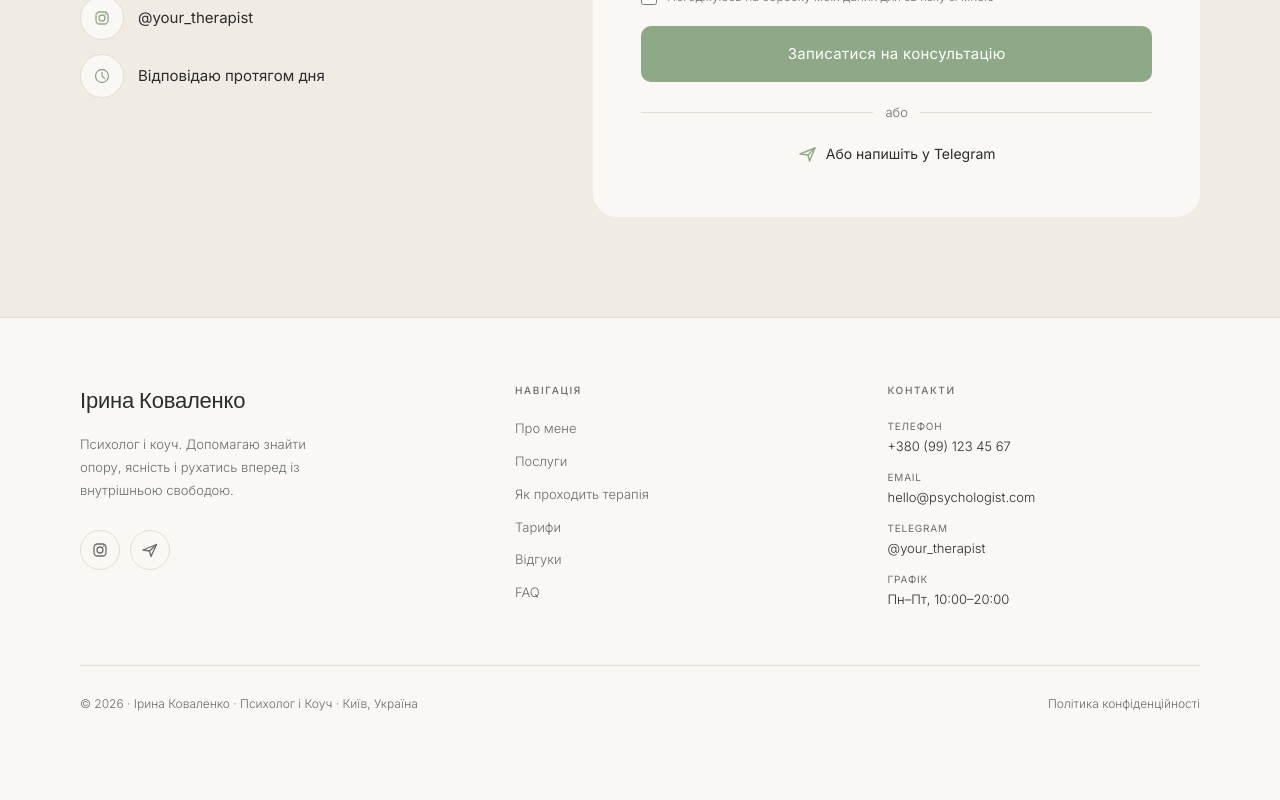
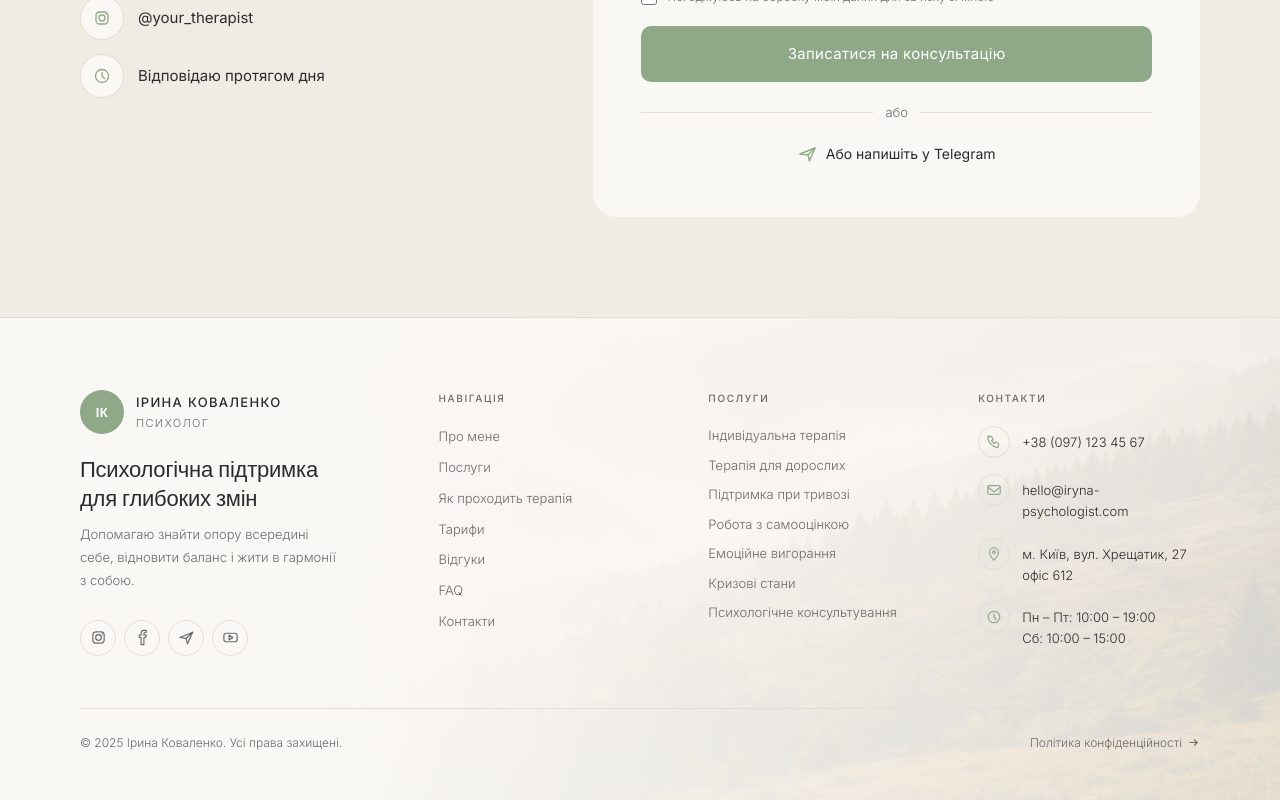
Before and after one commit to danylonahorniuk/psychologist-landing, a Next.js app: page / in a window 1280 px wide. Shown: the part 7559-8359 px from the top of the page. Before the commit the page ends 8321 px from the top, so only its background shows below. Built offline with nearby package versions, Linux system fonts and the light colour scheme.

Commit message:
feat: redesign footer with 4 columns, mountain background, contact icons

```diff
--- a/app/globals.css
+++ b/app/globals.css
@@ -383,9 +383,9 @@ body {
 /* Footer */
 .footer-grid {
   display: grid;
-  grid-template-columns: 1.2fr 1fr 1fr;
-  gap: 60px;
-  margin-bottom: 56px;
+  grid-template-columns: 1.4fr 1fr 1fr 1fr;
+  gap: 48px;
 }
-@media (max-width: 900px) { .footer-grid { grid-template-columns: 1fr 1fr; gap: 40px; } }
+@media (max-width: 1024px) { .footer-grid { grid-template-columns: 1.2fr 1fr 1fr; gap: 36px; } }
+@media (max-width: 900px) { .footer-grid { grid-template-columns: 1fr 1fr; gap: 36px; } }
 @media (max-width: 640px) { .footer-grid { grid-template-columns: 1fr; gap: 32px; } }
--- a/components/Footer.tsx
+++ b/components/Footer.tsx
@@ -1,19 +1,69 @@
-export default function Footer() {
+import Image from "next/image";
+
 const navLinks = [
-    { href: "#about",   label: "Про мене" },
+  { href: "#about",    label: "Про мене" },
   { href: "#services", label: "Послуги" },
-    { href: "#how",     label: "Як проходить терапія" },
-    { href: "#pricing", label: "Тарифи" },
-    { href: "#reviews", label: "Відгуки" },
-    { href: "#faq",     label: "FAQ" },
+  { href: "#how",      label: "Як проходить терапія" },
+  { href: "#pricing",  label: "Тарифи" },
+  { href: "#reviews",  label: "Відгуки" },
+  { href: "#faq",      label: "FAQ" },
+  { href: "#contact",  label: "Контакти" },
+];
+
+const services = [
+  "Індивідуальна терапія",
+  "Терапія для дорослих",
+  "Підтримка при тривозі",
+  "Робота з самооцінкою",
+  "Емоційне вигорання",
+  "Кризові стани",
+  "Психологічне консультування",
+];
+
+const contacts = [
+  {
+    icon: (
+      <svg width="16" height="16" viewBox="0 0 18 18" fill="none">
+        <path d="M3.5 3h3l1.5 3.5-1.75 1.05A9 9 0 0 0 9.45 10.75L10.5 9l3.5 1.5v3c0 .83-.67 1.5-1.5 1.5A12 12 0 0 1 2 3.5C2 2.67 2.67 2 3.5 2z" stroke="currentColor" strokeWidth="1.3" strokeLinecap="round" strokeLinejoin="round"/>
+      </svg>
+    ),
+    lines: ["+38 (097) 123 45 67"],
+  },
+  {
+    icon: (
+      <svg width="16" height="16" viewBox="0 0 18 18" fill="none">
+        <rect x="2" y="4" width="14" height="10" rx="2" stroke="currentColor" strokeWidth="1.3"/>
+        <path d="M2 6l7 5 7-5" stroke="currentColor" strokeWidth="1.3" strokeLinecap="round"/>
+      </svg>
+    ),
+    lines: ["hello@iryna-psychologist.com"],
+  },
+  {
+    icon: (
+      <svg width="16" height="16" viewBox="0 0 18 18" fill="none">
+        <path d="M9 2C6.24 2 4 4.24 4 7c0 3.75 5 9 5 9s5-5.25 5-9c0-2.76-2.24-5-5-5z" stroke="currentColor" strokeWidth="1.3"/>
+        <circle cx="9" cy="7" r="1.5" stroke="currentColor" strokeWidth="1.3"/>
+      </svg>
+    ),
+    lines: ["м. Київ, вул. Хрещатик, 27", "офіс 612"],
+  },
+  {
+    icon: (
+      <svg width="16" height="16" viewBox="0 0 18 18" fill="none">
+        <circle cx="9" cy="9" r="6.5" stroke="currentColor" strokeWidth="1.3"/>
+        <path d="M9 5.5V9l2.5 2.5" stroke="currentColor" strokeWidth="1.3" strokeLinecap="round"/>
+      </svg>
+    ),
+    lines: ["Пн – Пт: 10:00 – 19:00", "Сб: 10:00 – 15:00"],
+  },
 ];
 
 const socials = [
   {
+    label: "Instagram",
     href: "#",
-      label: "Instagram",
     icon: (
-        <svg width="18" height="18" viewBox="0 0 18 18" fill="none">
+      <svg width="17" height="17" viewBox="0 0 18 18" fill="none">
         <rect x="3" y="3" width="12" height="12" rx="3.5" stroke="currentColor" strokeWidth="1.3"/>
         <circle cx="9" cy="9" r="3" stroke="currentColor" strokeWidth="1.3"/>
         <circle cx="12.8" cy="5.2" r="0.8" fill="currentColor"/>
@@ -21,19 +71,170 @@ export default function Footer() {
     ),
   },
   {
+    label: "Facebook",
     href: "#",
+    icon: (
+      <svg width="17" height="17" viewBox="0 0 18 18" fill="none">
+        <path d="M10.5 9H12.5L13 6.5H10.5V5C10.5 4.17 10.5 3.5 12 3.5H13V1.5C12.72 1.47 11.69 1.4 10.6 1.4C8.57 1.4 7.5 2.66 7.5 4.9V6.5H5.5V9H7.5V16.5H10.5V9Z" stroke="currentColor" strokeWidth="1.2" strokeLinecap="round" strokeLinejoin="round"/>
+      </svg>
+    ),
+  },
+  {
     label: "Telegram",
+    href: "#",
     icon: (
-        <svg width="18" height="18" viewBox="0 0 18 18" fill="none">
+      <svg width="17" height="17" viewBox="0 0 18 18" fill="none">
         <path d="M2 9L15.5 3.5 10 15.5 8.5 10 2 9Z" stroke="currentColor" strokeWidth="1.3" strokeLinecap="round" strokeLinejoin="round"/>
         <path d="M8.5 10L15.5 3.5" stroke="currentColor" strokeWidth="1.3" strokeLinecap="round"/>
       </svg>
     ),
   },
+  {
+    label: "YouTube",
+    href: "#",
+    icon: (
+      <svg width="17" height="17" viewBox="0 0 18 18" fill="none">
+        <rect x="2" y="4.5" width="14" height="9" rx="2.5" stroke="currentColor" strokeWidth="1.3"/>
+        <path d="M7.5 6.5L11.5 9L7.5 11.5V6.5Z" stroke="currentColor" strokeWidth="1.3" strokeLinejoin="round"/>
+      </svg>
+    ),
+  },
 ];
 
+export default function Footer() {
   return (
-    <footer style={{ background: "var(--bg)", borderTop: "1px solid var(--border)" }}>
+    <footer style={{ background: "var(--bg)", borderTop: "1px solid var(--border)", position: "relative", overflow: "hidden" }}>
+
+      {/* Mountain background — subtle, right-aligned */}
+      <div style={{ position: "absolute", inset: 0, zIndex: 0, pointerEvents: "none" }}>
+        <Image
+          src="/footer-mountains.png"
+          alt=""
+          fill
+          style={{ objectFit: "cover", objectPosition: "center bottom", opacity: 0.18 }}
+          sizes="100vw"
+        />
+        {/* Fade from left so text columns stay readable */}
+        <div style={{
+          position: "absolute", inset: 0,
+          background: "linear-gradient(to right, var(--bg) 0%, var(--bg) 25%, rgba(250,248,245,0.55) 55%, transparent 100%)",
+        }} />
+      </div>
+
+      {/* Main content */}
+      <div style={{ position: "relative", zIndex: 1, maxWidth: "1280px", margin: "0 auto", padding: "72px 80px 48px" }}>
+        <div className="footer-grid">
+
+          {/* Col 1 — Brand */}
+          <div>
+            <div style={{ display: "flex", alignItems: "center", gap: "12px", marginBottom: "20px" }}>
+              <div style={{ width: "44px", height: "44px", borderRadius: "50%", background: "var(--sage)", display: "flex", alignItems: "center", justifyContent: "center", flexShrink: 0 }}>
+                <span style={{ fontFamily: "var(--font-playfair), serif", fontSize: "13px", color: "#fff", fontWeight: 600, letterSpacing: "0.03em" }}>ІК</span>
+              </div>
+              <div>
+                <div style={{ fontSize: "13px", fontWeight: 500, color: "var(--text)", letterSpacing: "0.1em", textTransform: "uppercase" }}>
+                  Ірина Коваленко
+                </div>
+                <div style={{ fontSize: "11px", color: "var(--muted)", letterSpacing: "0.12em", textTransform: "uppercase", fontWeight: 300, marginTop: "2px" }}>
+                  психолог
+                </div>
+              </div>
+            </div>
+
+            <h3 style={{
+              fontFamily: "var(--font-playfair), serif",
+              fontSize: "22px",
+              fontWeight: 500,
+              color: "var(--text)",
+              lineHeight: 1.3,
+              letterSpacing: "-0.01em",
+              marginBottom: "12px",
+              maxWidth: "270px",
+            }}>
+              Психологічна підтримка для глибоких змін
+            </h3>
+            <p style={{ fontSize: "13px", color: "var(--muted)", lineHeight: 1.75, fontWeight: 300, maxWidth: "260px", marginBottom: "28px" }}>
+              Допомагаю знайти опору всередині себе, відновити баланс і жити в гармонії з собою.
+            </p>
+
+            <div style={{ display: "flex", gap: "8px" }}>
+              {socials.map((s) => (
+                <a key={s.label} href={s.href} aria-label={s.label} className="footer-social">
+                  {s.icon}
+                </a>
+              ))}
+            </div>
+          </div>
+
+          {/* Col 2 — Navigation */}
+          <div>
+            <span style={{ fontSize: "10px", letterSpacing: "0.16em", textTransform: "uppercase", color: "var(--muted)", fontWeight: 500, display: "block", marginBottom: "20px" }}>
+              Навігація
+            </span>
+            <nav style={{ display: "flex", flexDirection: "column", gap: "10px" }}>
+              {navLinks.map((l) => (
+                <a key={l.href} href={l.href} className="footer-nav-link">{l.label}</a>
+              ))}
+            </nav>
+          </div>
+
+          {/* Col 3 — Services */}
+          <div>
+            <span style={{ fontSize: "10px", letterSpacing: "0.16em", textTransform: "uppercase", color: "var(--muted)", fontWeight: 500, display: "block", marginBottom: "20px" }}>
+              Послуги
+            </span>
+            <div style={{ display: "flex", flexDirection: "column", gap: "10px" }}>
+              {services.map((s) => (
+                <span key={s} style={{ fontSize: "13px", color: "var(--muted)", fontWeight: 300, lineHeight: 1.5 }}>{s}</span>
+              ))}
+            </div>
+          </div>
+
+          {/* Col 4 — Contacts */}
+          <div>
+            <span style={{ fontSize: "10px", letterSpacing: "0.16em", textTransform: "uppercase", color: "var(--muted)", fontWeight: 500, display: "block", marginBottom: "20px" }}>
+              Контакти
+            </span>
+            <div style={{ display: "flex", flexDirection: "column", gap: "16px" }}>
+              {contacts.map((c, i) => (
+                <div key={i} style={{ display: "flex", alignItems: "flex-start", gap: "12px" }}>
+                  <div style={{
+                    width: "32px", height: "32px", borderRadius: "50%",
+                    border: "1px solid var(--border)",
+                    display: "flex", alignItems: "center", justifyContent: "center",
+                    flexShrink: 0, color: "var(--sage)",
+                  }}>
+                    {c.icon}
+                  </div>
+                  <div style={{ paddingTop: "6px" }}>
+                    {c.lines.map((line, j) => (
+                      <div key={j} style={{ fontSize: "13px", color: "var(--text)", fontWeight: 300, lineHeight: 1.6 }}>{line}</div>
+                    ))}
+                  </div>
+                </div>
+              ))}
+            </div>
+          </div>
+
+        </div>
+
+        {/* Divider */}
+        <div style={{ height: "1px", background: "var(--border)", margin: "52px 0 24px" }} />
+
+        {/* Bottom bar */}
+        <div style={{ display: "flex", justifyContent: "space-between", alignItems: "center" }}>
+          <p style={{ fontSize: "12px", color: "var(--muted)", fontWeight: 300 }}>
+            © 2025 Ірина Коваленко. Усі права захищені.
+          </p>
+          <a href="#" style={{ fontSize: "12px", color: "var(--muted)", textDecoration: "none", fontWeight: 300, display: "flex", alignItems: "center", gap: "5px", transition: "color 0.2s" }}>
+            Політика конфіденційності
+            <svg width="13" height="13" viewBox="0 0 14 14" fill="none">
+              <path d="M3 7h8M8 4l3 3-3 3" stroke="currentColor" strokeWidth="1.2" strokeLinecap="round" strokeLinejoin="round"/>
+            </svg>
+          </a>
+        </div>
+      </div>
+
       <style>{`
         .footer-nav-link {
           font-size: 13px;
@@ -44,7 +245,7 @@ export default function Footer() {
         }
         .footer-nav-link:hover { color: var(--text); }
         .footer-social {
-          width: 40px; height: 40px;
+          width: 36px; height: 36px;
           border-radius: 50%;
           border: 1px solid var(--border);
           display: flex; align-items: center; justify-content: center;
@@ -57,75 +258,6 @@ export default function Footer() {
           color: var(--sage);
         }
       `}</style>
-
-      {/* Main footer */}
-      <div style={{ padding: "64px 80px 48px", maxWidth: "1280px", margin: "0 auto" }}>
-        <div className="footer-grid">
-
-          {/* Col 1 — Brand */}
-          <div>
-            <a href="#" style={{ fontFamily: "var(--font-playfair), serif", fontSize: "22px", color: "var(--text)", textDecoration: "none", fontWeight: 500, letterSpacing: "-0.01em", display: "block", marginBottom: "16px" }}>
-              Ірина Коваленко
-            </a>
-            <p style={{ fontSize: "13px", color: "var(--muted)", lineHeight: 1.75, fontWeight: 300, maxWidth: "260px", marginBottom: "28px" }}>
-              Психолог і коуч. Допомагаю знайти опору, ясність і рухатись вперед із внутрішньою свободою.
-            </p>
-            <div style={{ display: "flex", gap: "10px" }}>
-              {socials.map((s) => (
-                <a key={s.label} href={s.href} className="footer-social" aria-label={s.label}>
-                  {s.icon}
-                </a>
-              ))}
-            </div>
-          </div>
-
-          {/* Col 2 — Navigation */}
-          <div>
-            <span style={{ fontSize: "10px", letterSpacing: "0.16em", textTransform: "uppercase", color: "var(--muted)", fontWeight: 500, display: "block", marginBottom: "20px" }}>
-              Навігація
-            </span>
-            <nav style={{ display: "flex", flexDirection: "column", gap: "12px" }}>
-              {navLinks.map((l) => (
-                <a key={l.href} href={l.href} className="footer-nav-link">{l.label}</a>
-              ))}
-            </nav>
-          </div>
-
-          {/* Col 3 — Contacts */}
-          <div>
-            <span style={{ fontSize: "10px", letterSpacing: "0.16em", textTransform: "uppercase", color: "var(--muted)", fontWeight: 500, display: "block", marginBottom: "20px" }}>
-              Контакти
-            </span>
-            <div style={{ display: "flex", flexDirection: "column", gap: "12px" }}>
-              {[
-                { label: "Телефон", value: "+380 (99) 123 45 67" },
-                { label: "Email", value: "hello@psychologist.com" },
-                { label: "Telegram", value: "@your_therapist" },
-                { label: "Графік", value: "Пн–Пт, 10:00–20:00" },
-              ].map((c) => (
-                <div key={c.label}>
-                  <div style={{ fontSize: "10px", color: "var(--muted)", letterSpacing: "0.08em", textTransform: "uppercase", marginBottom: "2px" }}>{c.label}</div>
-                  <div style={{ fontSize: "13px", color: "var(--text)", fontWeight: 300 }}>{c.value}</div>
-                </div>
-              ))}
-            </div>
-          </div>
-
-        </div>
-
-        {/* Divider */}
-        <div style={{ height: "1px", background: "var(--border)", marginBottom: "28px" }} />
-
-        {/* Bottom bar */}
-        <div style={{ display: "flex", justifyContent: "space-between", alignItems: "center" }}>
-          <p style={{ fontSize: "12px", color: "var(--muted)", fontWeight: 300 }}>
-            © 2026 · Ірина Коваленко · Психолог і Коуч · Київ, Україна
-          </p>
-          <a href="#" style={{ fontSize: "12px", color: "var(--muted)", textDecoration: "none", fontWeight: 300, transition: "color 0.2s ease" }}>
-            Політика конфіденційності
-          </a>
-        </div>
-      </div>
     </footer>
   );
 }
```
Also changed, not shown: public/footer-mountains.png (added). Lines whose indentation alone changed are shown as unchanged.
